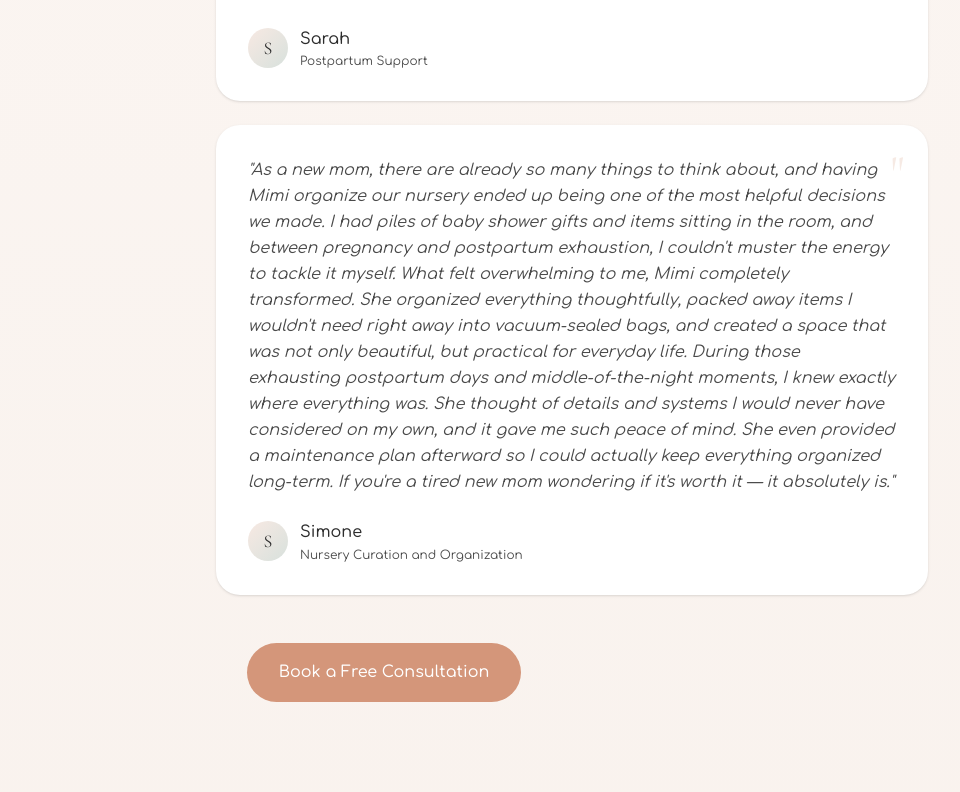
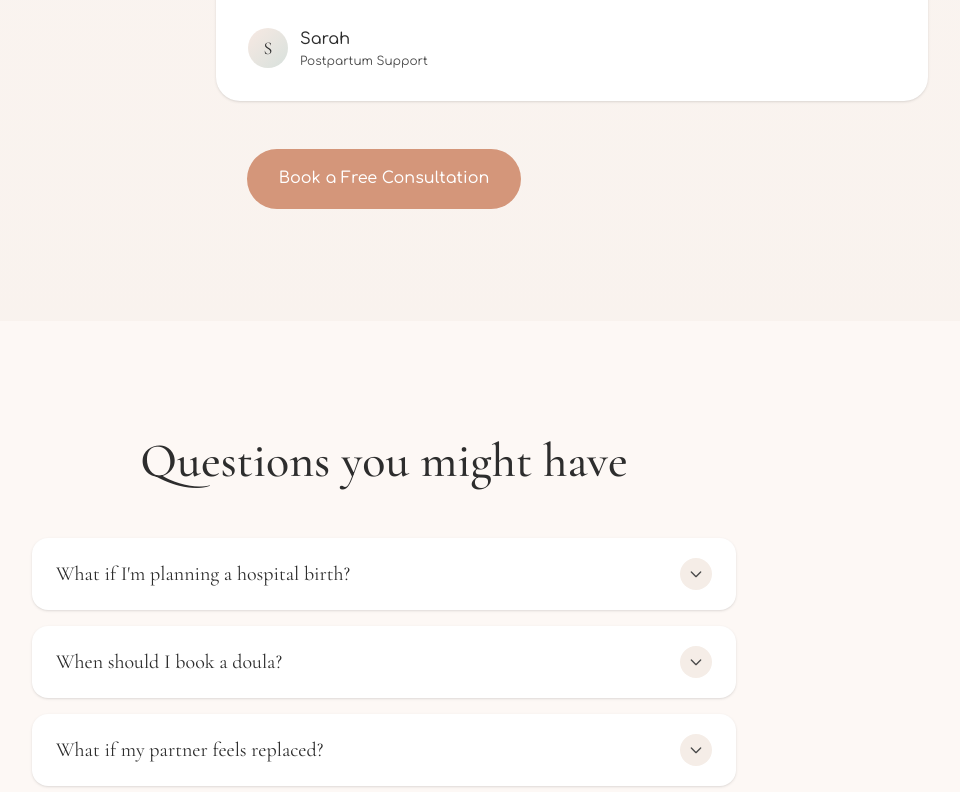
Before and after one commit to carepairdoula/carepairdoula, a React (Vite) app: page / in a window 1280 px wide. Shown: the part 8948-9740 px from the top of the page, without its empty margins (256-1216 px from the left). Built offline with nearby package versions, Linux system fonts and the light colour scheme.

Commit message:
Update Testimonials.jsx

```diff
--- a/src/components/Testimonials.jsx
+++ b/src/components/Testimonials.jsx
@@ -28,12 +28,6 @@ export default function Testimonials() {
         "Mimi originally came to us as a back-up doula for overnight care and we fell in love with her warmth and kind energy. She then became our night nurse, helping with our baby while he was between 3 and 7 months old. Mimi is very knowledgeable about baby sleep and she also took great care of me. As a first-time mom, I wasn't initially comfortable not having my baby beside me all night. Mimi gave me the reassurance I needed to get a good night's rest and trust that my baby's needs were being met with love and deep care.",
       author: 'Sarah',
       tag: 'Postpartum Support',
-    },
-    {
-      quote:
-        "As a new mom, there are already so many things to think about, and having Mimi organize our nursery ended up being one of the most helpful decisions we made. I had piles of baby shower gifts and items sitting in the room, and between pregnancy and postpartum exhaustion, I couldn't muster the energy to tackle it myself. What felt overwhelming to me, Mimi completely transformed. She organized everything thoughtfully, packed away items I wouldn't need right away into vacuum-sealed bags, and created a space that was not only beautiful, but practical for everyday life. During those exhausting postpartum days and middle-of-the-night moments, I knew exactly where everything was. She thought of details and systems I would never have considered on my own, and it gave me such peace of mind. She even provided a maintenance plan afterward so I could actually keep everything organized long-term. If you're a tired new mom wondering if it's worth it — it absolutely is.",
-      author: 'Simone',
-      tag: 'Nursery Curation and Organization',
     },
   ]
 
```
